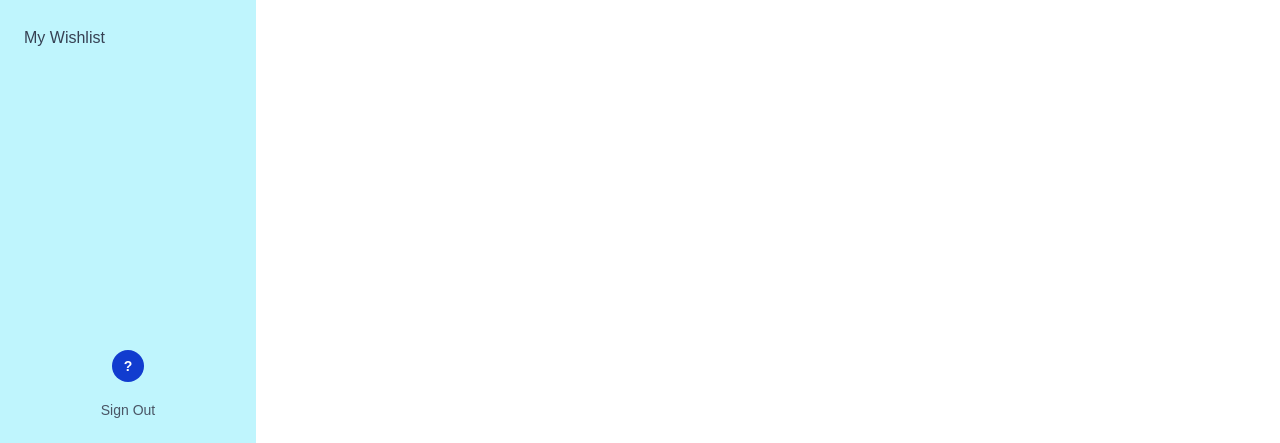
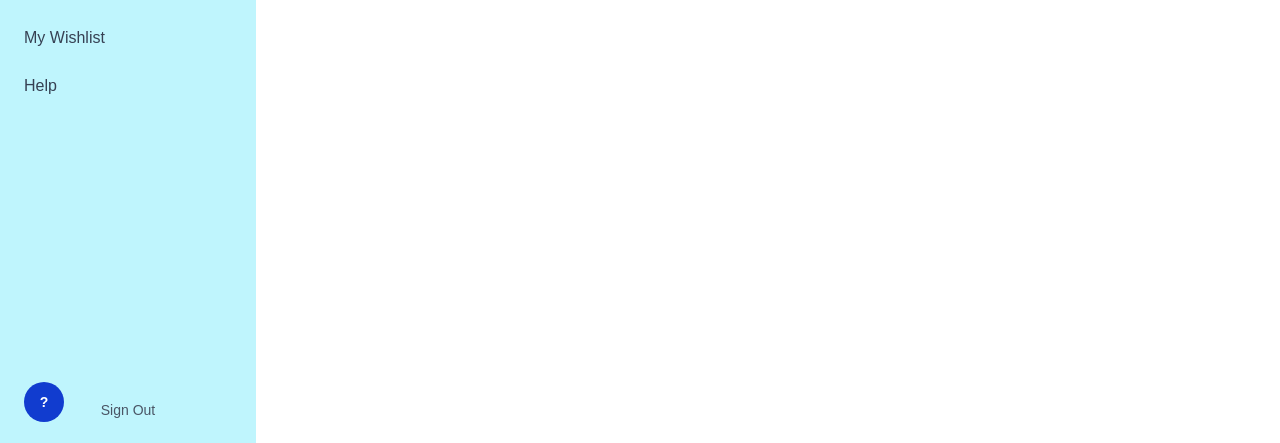
Before and after one commit to HarryYoung28/PinBarter, a Next.js app: page /pins in a window 1280 px wide. Shown: the part 354-797 px from the top of the page. Built offline with nearby package versions, Linux system fonts and the light colour scheme; no server answers; the database is empty.

Commit message:
updated help button to link and floating button

```diff
--- a/src/app/layout.js
+++ b/src/app/layout.js
@@ -2,6 +2,7 @@
 import { Geist, Geist_Mono } from "next/font/google"
 import "./globals.css"
 import SessionWrapper from "@/components/SessionWrapper"
+import Link from "next/link"
 
 // load Geist fonts with CSS variable names for use in Tailwind
 const geistSans = Geist({
@@ -37,6 +38,30 @@ export default function RootLayout({ children }) {
                 <SessionWrapper>
                     {children}
                 </SessionWrapper>
+                  <Link
+                  href="/help"
+                  target="_blank"
+                  rel="noopener noreferrer"
+                  className="
+                      fixed
+                      bottom-6
+                      right-6
+                      md:left-6
+                      md:right-auto
+                      w-10
+                      h-10
+                      rounded-full
+                      bg-disney-dark-blue
+                      text-white
+                      flex
+                      items-center
+                      justify-center
+                      text-sm
+                      font-bold
+                      hover:ring-2
+                      z-50">
+                        ?
+                  </Link>
             </body>
         </html>
     )
--- a/src/components/SideBar.js
+++ b/src/components/SideBar.js
@@ -128,6 +128,10 @@ export default function SideBar() {
                     className={pathname === "/wishlist" ? userCurrentLinkClassNameVariable : linkTagClassNameVariable}>
                         My Wishlist
                     </Link>
+                    <Link data-testid="wishlist" href="/help" onClick={closeSideBar}
+                    className={pathname === "/help" ? userCurrentLinkClassNameVariable : linkTagClassNameVariable}>
+                        Help
+                    </Link>
                     {/* admin link only visible to admin users */}
                     {session?.user?.role === "admin" && (
                         <Link data-testid="admin" href="/admin" onClick={closeSideBar}
@@ -141,21 +145,6 @@ export default function SideBar() {
                     <div className="flex flex-col items-center gap-3 mb-4">
                         {/*  username of signed in user */}
                         <span className="text-sm text-gray-700">{session?.user?.username}</span>
-                        {/* help link */}
-                        <Link href={'/help'} data-testid="help-link" onClick={closeSideBar} className="
-                        w-8
-                        h-8
-                        rounded-full
-                        bg-disney-dark-blue
-                        text-white
-                        flex
-                        items-center
-                        justify-center
-                        text-sm
-                        font-bold
-                        hover:ring-2">
-                            ?
-                        </Link>
                     </div>
                     {/* Sign Out -- using signOut from NextAuth destroys the JWT, redirects to Login */}
                     <div>
```
